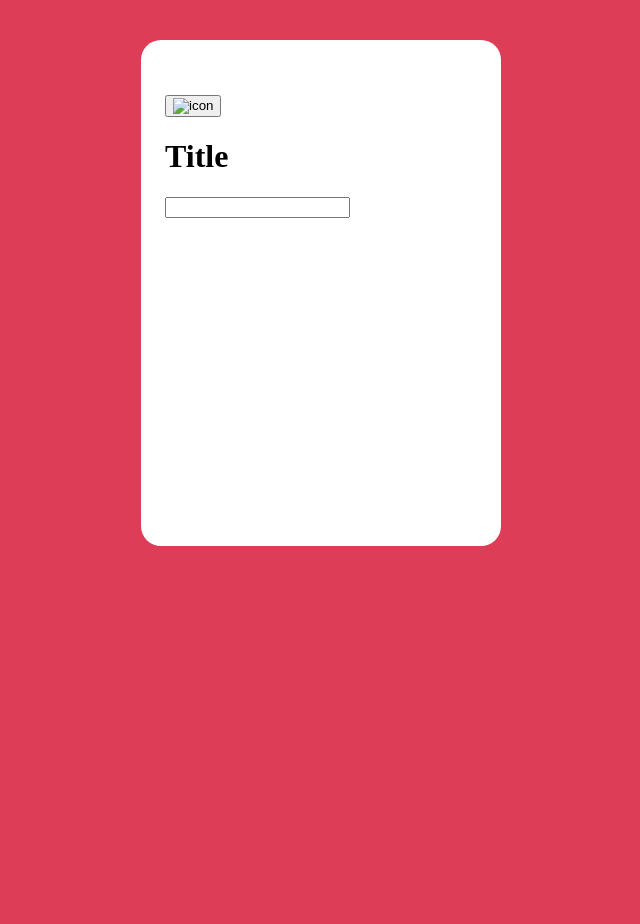
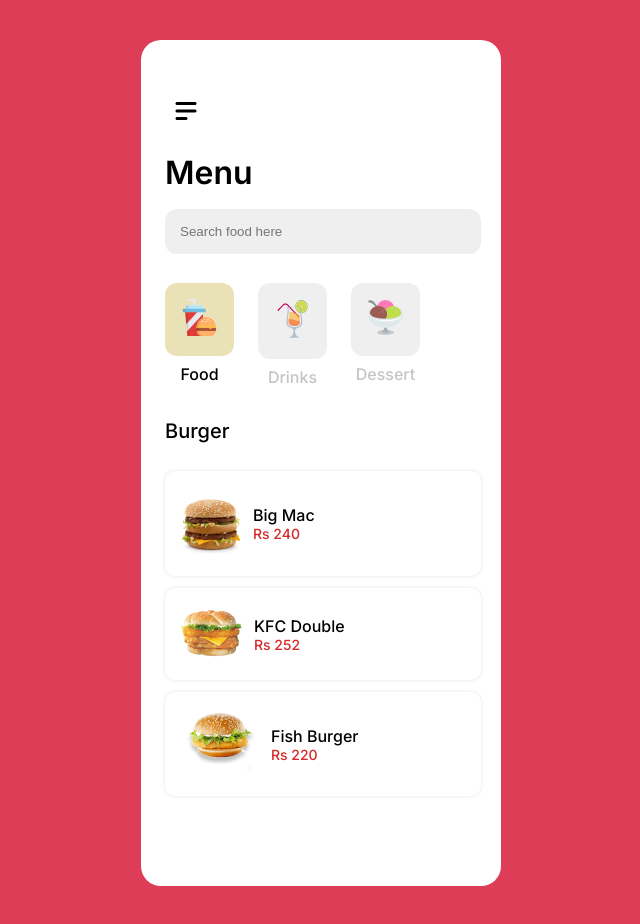
Before and after one commit to Bogdan8633/hw-fastfoodmenu, a plain HTML site: page index.html in a window 1280 px wide. Shown: the whole page, without its empty margins (319-959 px from the left). Before the commit the page ends 800 px from the top, so only its background shows below. Drawn offline with Linux system fonts and the light colour scheme.

Commit message:
menu finish

```diff
--- a/index.html
+++ b/index.html
@@ -4,69 +4,75 @@
     <meta charset="UTF-8" />
     <meta name="viewport" content="width=device-width, initial-scale=1.0" />
     <title>Document</title>
+    <link rel="preconnect" href="https://fonts.googleapis.com" />
+    <link rel="preconnect" href="https://fonts.gstatic.com" crossorigin />
+    <link
+      href="https://fonts.googleapis.com/css2?family=Inter:wght@100..900&family=Roboto:wght@400;500;700;900&display=swap"
+      rel="stylesheet"
+    />
     <link rel="stylesheet" href="/styles/menu.css" />
   </head>
   <body>
     <main>
-      <button>
-        <img src="" alt="icon" />
+      <button class="burger-menu">
+        <img src="/img/burgericon.png" alt="memu-icon" />
       </button>
-      <h1>Title</h1>
+      <h1>Menu</h1>
       <form action="">
-        <input type="text" />
+        <input type="text" placeholder="Search food here" />
       </form>
       <div class="product-row">
         <div class="product-item">
           <div class="img-block">
-            <img src="" alt="" />
+            <img src="/img/foodimg.png" alt="food image" />
           </div>
-          <h4></h4>
+          <h4>Food</h4>
         </div>
         <div class="product-item">
-          <div class="img-block">
-            <img src="" alt="" />
+          <div class="img-block img-block_disactive">
+            <img src="/img/drinksimg.png" alt="drink image" />
           </div>
-          <h4></h4>
+          <h4 class="disactive">Drinks</h4>
         </div>
         <div class="product-item">
-          <div class="img-block">
-            <img src="" alt="" />
+          <div class="img-block img-block_disactive">
+            <img src="/img/dessertimg.png" alt="dessert image" />
           </div>
-          <h4></h4>
+          <h4 class="disactive">Dessert</h4>
         </div>
       </div>
-      <h3></h3>
+      <h3>Burger</h3>
       <div class="product-proposition">
         <!-- item-start -->
         <div class="proposition-item">
           <div class="proposition-img">
-            <img src="" alt="" />
+            <img src="/img/bigmacimg.png" alt="big mac" />
           </div>
           <div class="product-text">
-            <h4></h4>
-            <h5></h5>
+            <h4>Big Mac</h4>
+            <h5>Rs 240</h5>
           </div>
         </div>
         <!-- item-end -->
         <!-- item-start -->
         <div class="proposition-item">
           <div class="proposition-img">
-            <img src="" alt="" />
+            <img src="/img/kfc-double-img.png" alt="KFC double burger" />
           </div>
           <div class="product-text">
-            <h4></h4>
-            <h5></h5>
+            <h4>KFC Double</h4>
+            <h5>Rs 252</h5>
           </div>
         </div>
         <!-- item-end -->
         <!-- item-start -->
         <div class="proposition-item">
           <div class="proposition-img">
-            <img src="" alt="" />
+            <img src="/img/fish-burger-img.png" alt="fish burger" />
           </div>
           <div class="product-text">
-            <h4></h4>
-            <h5></h5>
+            <h4>Fish Burger</h4>
+            <h5>Rs 220</h5>
           </div>
         </div>
         <!-- item-end -->
--- a/styles/menu.css
+++ b/styles/menu.css
@@ -4,7 +4,21 @@
 body {
   background-color: rgb(222, 61, 88);
   margin: 0;
+  font-family: "Inter", sans-serif;
+  color: #000;
 }
+
+h1,
+h2,
+h3,
+h4,
+h5,
+h6,
+p {
+  margin-top: 0;
+  margin-bottom: 0;
+}
+
 main {
   width: 360px;
   margin: 40px auto;
@@ -12,3 +26,88 @@ main {
   background: rgb(255, 255, 255);
   padding: 55px 20px 90px 24px;
 }
+
+.burger-menu {
+  background: none;
+  border: none;
+  margin-bottom: 23px;
+}
+
+h1 {
+  font-size: 32px;
+  font-style: normal;
+  font-weight: 600;
+  line-height: normal;
+  margin-bottom: 17px;
+}
+
+input {
+  background-color: #efefef;
+  border-radius: 12px;
+  border: none;
+  padding: 15px;
+  width: 100%;
+  margin-bottom: 29px;
+}
+
+.product-row {
+  display: flex;
+  gap: 24px;
+  margin-bottom: 32px;
+}
+
+.product-item {
+  display: flex;
+  flex-direction: column;
+}
+
+.img-block {
+  padding: 16px;
+  background-color: #eae2b7;
+  margin-bottom: 8px;
+  border-radius: 12px;
+}
+
+.img-block_disactive {
+  background-color: #efefef;
+}
+
+h4 {
+  text-align: center;
+  font-size: 16px;
+  font-weight: 500;
+}
+
+.disactive {
+  color: #c4c4c4;
+}
+
+h3 {
+  font-size: 20px;
+  font-weight: 500;
+  margin-bottom: 28px;
+}
+
+.product-proposition {
+  display: flex;
+  flex-direction: column;
+  gap: 12px;
+}
+
+.proposition-item {
+  display: flex;
+  align-items: center;
+  gap: 12px;
+  padding: 16px;
+
+  border-radius: 10px;
+  background: #fff;
+  box-shadow: 0px 0px 4px 0px #e5e5e5;
+}
+
+h5 {
+  color: #d62828;
+
+  font-size: 14px;
+  font-weight: 500;
+}
```
Also changed, not shown: img/bigmacimg.png (added), img/burgericon.png (added), img/dessertimg.png (added), img/drinksimg.png (added), img/fish-burger-img.png (added), img/foodimg.png (added), img/kfc-double-img.png (added).
